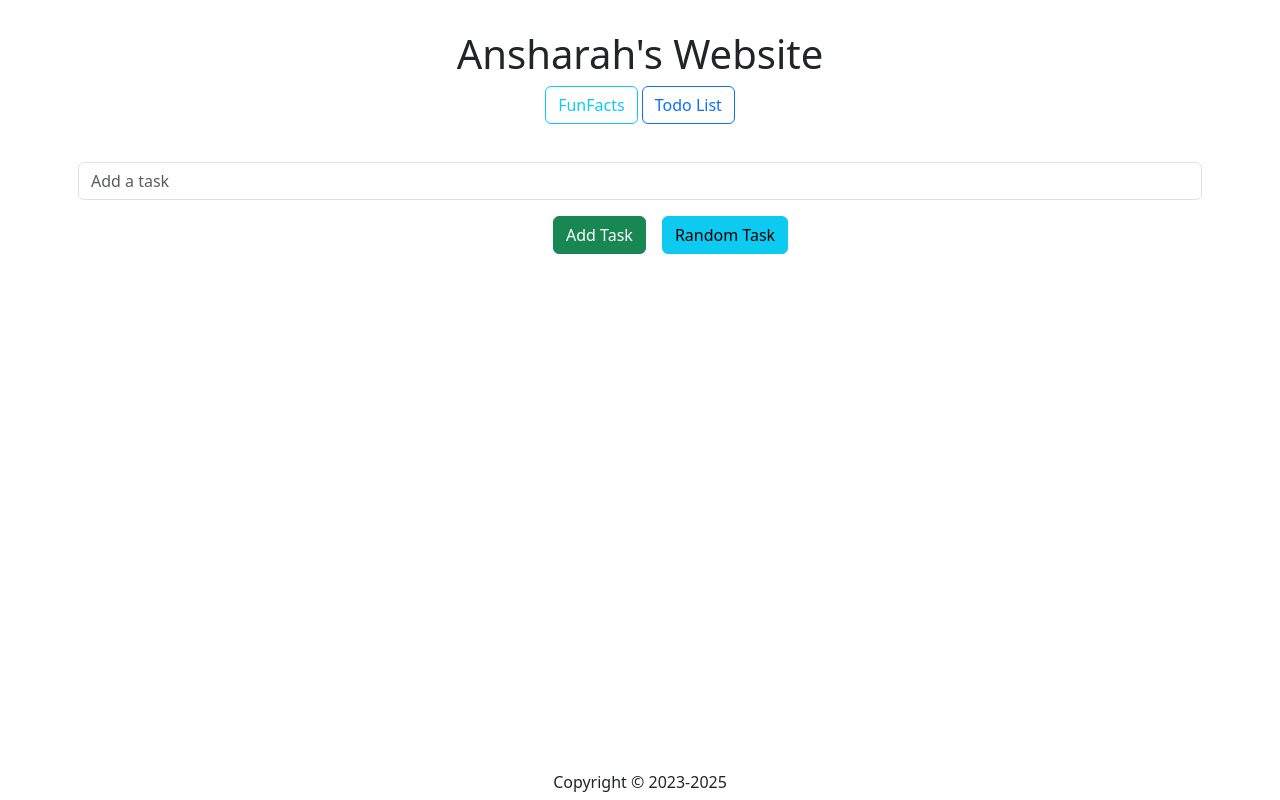
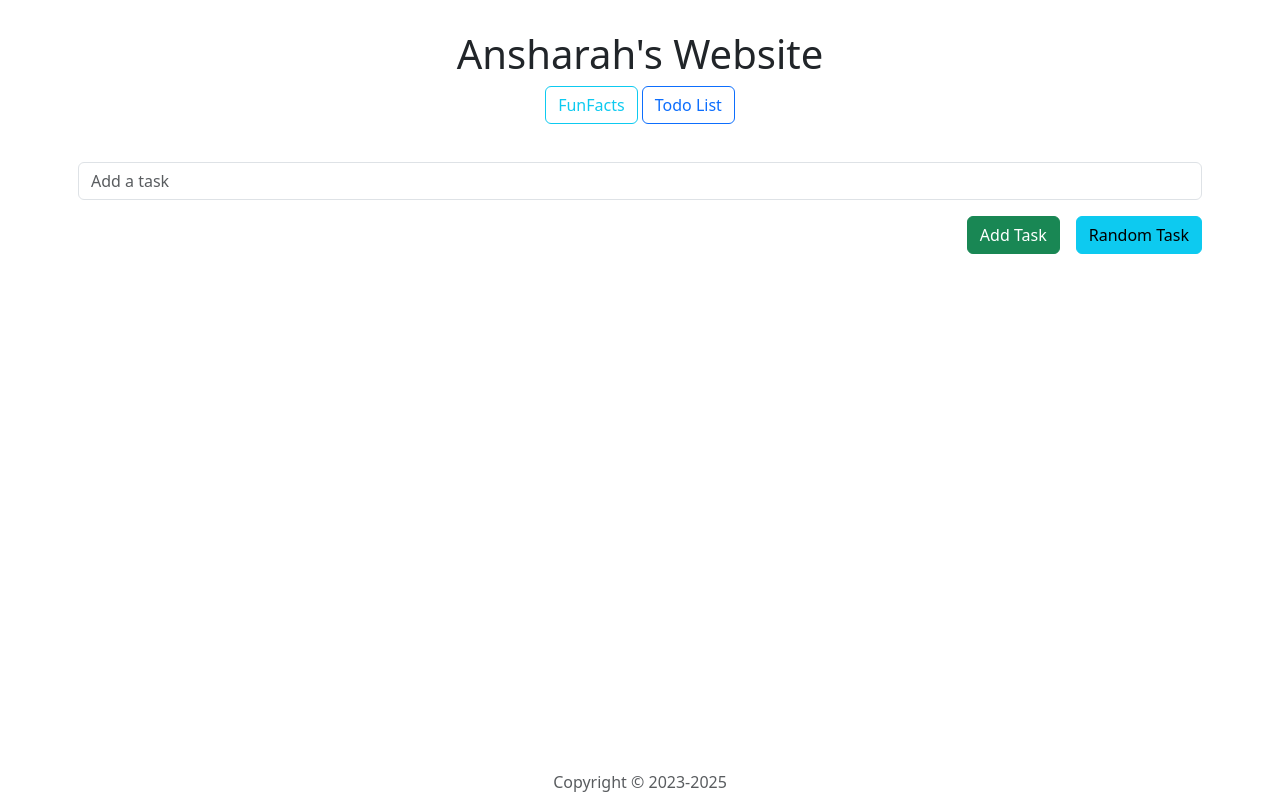
Before and after one commit to ansharah-gs/todo-list-app, a React (Create React App) app: page /to-do-list in a window 1280 px wide. Built offline with nearby package versions, Linux system fonts and the light colour scheme.

Commit message:
- Update the Footer text style for better design - Update the button placement for better design

```diff
--- a/src/components/Footer.js
+++ b/src/components/Footer.js
@@ -2,7 +2,7 @@ import React from "react";
 
 function Footer() {
   return (
-    <div className="fixed-bottom footer">
+    <div className="fixed-bottom footer text-muted">
       <h6>Copyright © 2023-2025</h6>
     </div>
   );
--- a/src/components/Todoform.js
+++ b/src/components/Todoform.js
@@ -80,12 +80,12 @@ const Todoform = ({ onTaskAdded, randomTask }) => {
                 placeholder="Add a task"
               />
             </Col>
-            <Col className="p-2 col-auto offset-sm-5">
+            <Col className="p-2 col-auto ms-auto">
               <Button type="submit" color="success" disabled={hasErrors}>
                 Add Task
               </Button>
             </Col>
-            <Col className="p-2 col-auto ">
+            <Col className="p-2 col-auto">
               <Button type="button" color="info" onClick={generateRandomTask}>
                 Random Task
               </Button>
```
